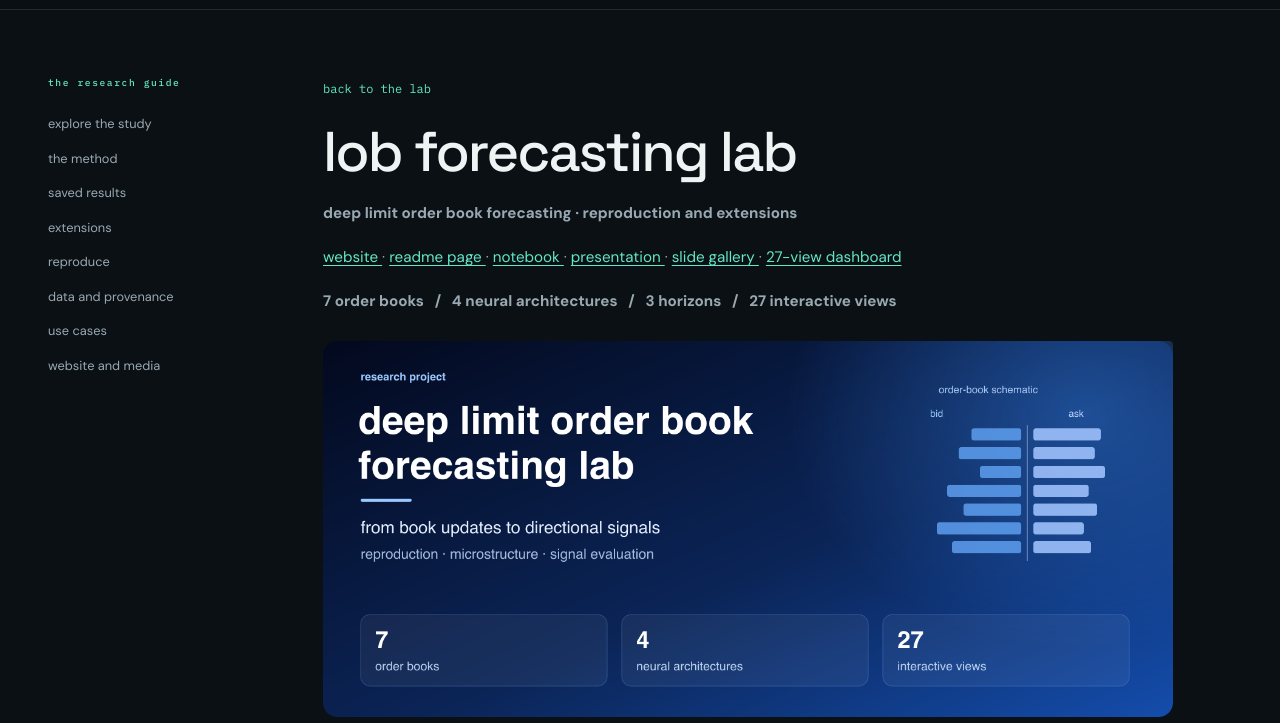
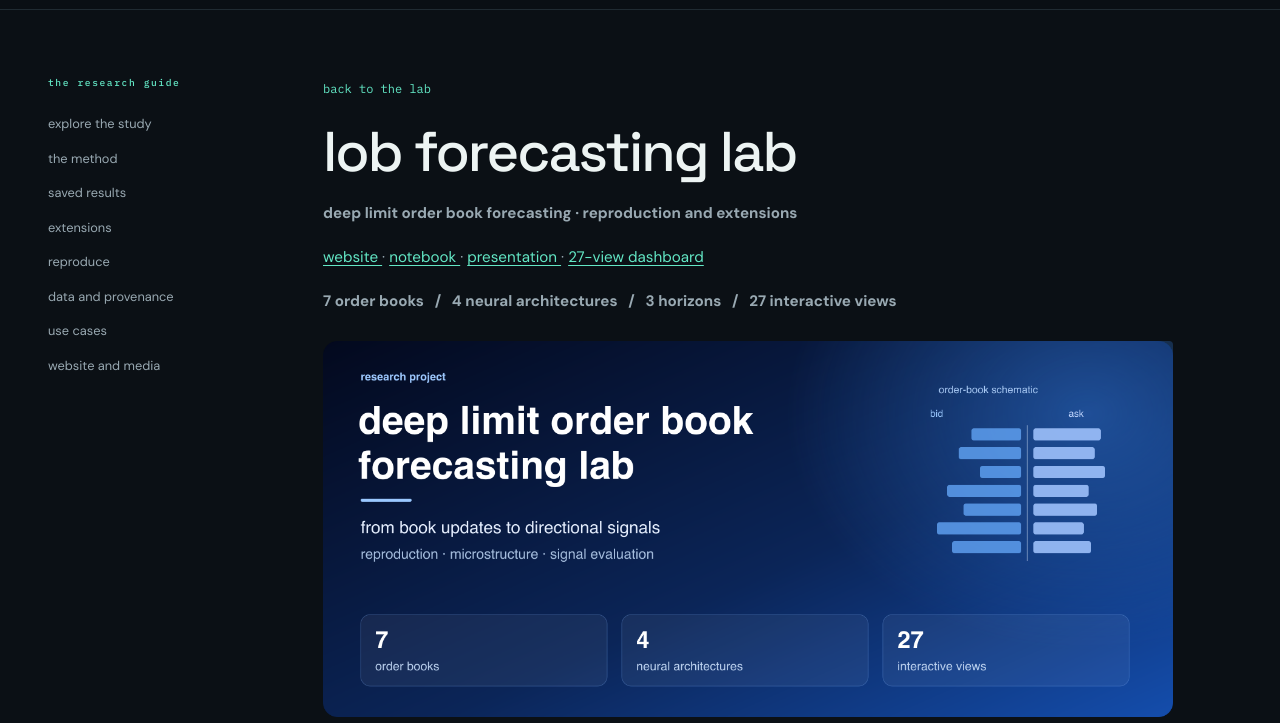
Before and after one commit to khaamr/lob-forecasting-lab, a plain HTML site: page readme.html in a window 1280 px wide. Shown: the part 77-800 px from the top of the page. Drawn offline with Linux system fonts and the light colour scheme.

Commit message:
trim links

```diff
--- a/readme.html
+++ b/readme.html
@@ -87,20 +87,12 @@
       website
      </a>
      ·
-     <a href="https://khaamr.github.io/lob-forecasting-lab/readme.html">
-      readme page
-     </a>
-     ·
      <a href="lob_reproduction_future_work.ipynb">
       notebook
      </a>
      ·
      <a href="docs/presentation.pdf">
       presentation
-     </a>
-     ·
-     <a href="docs/presentation.md">
-      slide gallery
      </a>
      ·
      <a href="https://khaamr.github.io/lob-forecasting-lab/research_dashboard.html">
```
Also changed, not shown: 1 other file.
